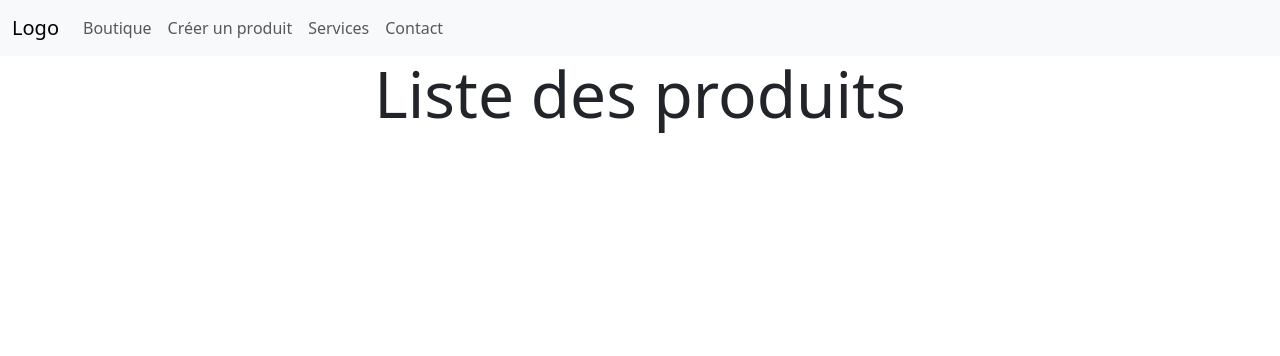
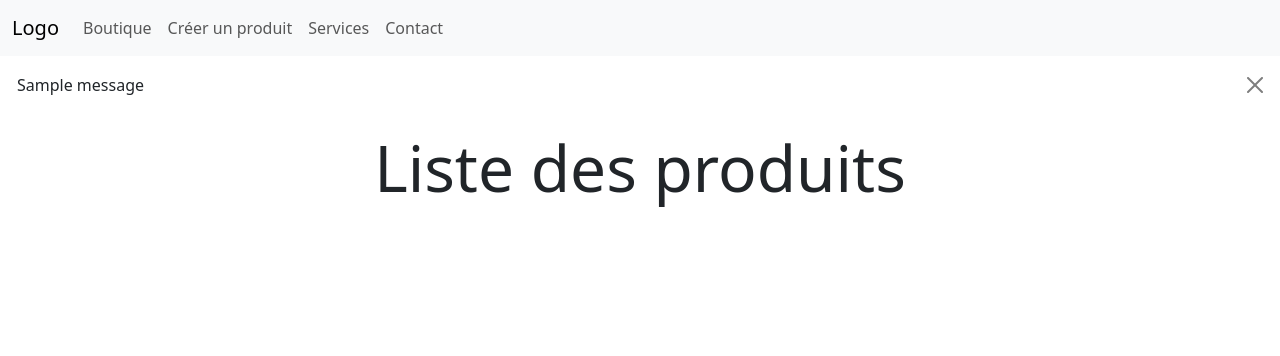
Before and after one commit to Ndeffoloic/TutoDjango, a Django app: page / in a window 1280 px wide. Shown: the top 356 px of the page. Run offline with Django 5.2, Linux system fonts and the light colour scheme; tables that the repository leaves empty hold one stand-in row (values such as "Sample post"); one stand-in notice (Sample message) is shown.

Commit message:
je m'apprête à faire une carte

```diff
--- a/produits/views.py
+++ b/produits/views.py
@@ -1,4 +1,5 @@
-from django.shortcuts import HttpResponse, render
+from django.contrib import messages
+from django.shortcuts import HttpResponse, redirect, render
 from django.views import View
 
 from .form import ProduitForm
@@ -45,6 +46,8 @@
 
         if form.is_valid():
             form.save()
-            return HttpResponse('Produit enregistré avec succès')
+            messages.success(request, 'Produit enregistré avec succès')
+            return redirect('produits:index')
         else :
+            messages.error(request, 'Erreur lors de l\'enregistrement du produit')
             return render(request, 'produits/create_product.html', {'form': form})
--- a/templates/base.html
+++ b/templates/base.html
@@ -11,6 +11,7 @@
 <body>
 
     {% include 'nav_bar.html'%}
+    {% include 'messages.html'%}
     <div class="container">
         {% block content%}
 
--- /dev/null
+++ b/templates/messages.html
@@ -0,0 +1,11 @@
+{% if messages %}
+{%for message in messages %}
+
+<div class="alert -alert-{{ messages.tags }} alert-dismissible fade show" role="alert" >
+    {{message}}
+    <button type="button" class="btn-close" data-bs-dismiss = "alert" aria-label="close"></button>
+
+</div>
+
+{%endfor%}
+{% endif%}
```
Also changed, not shown: templates/produits/create_product.html (line endings or trailing spaces).
